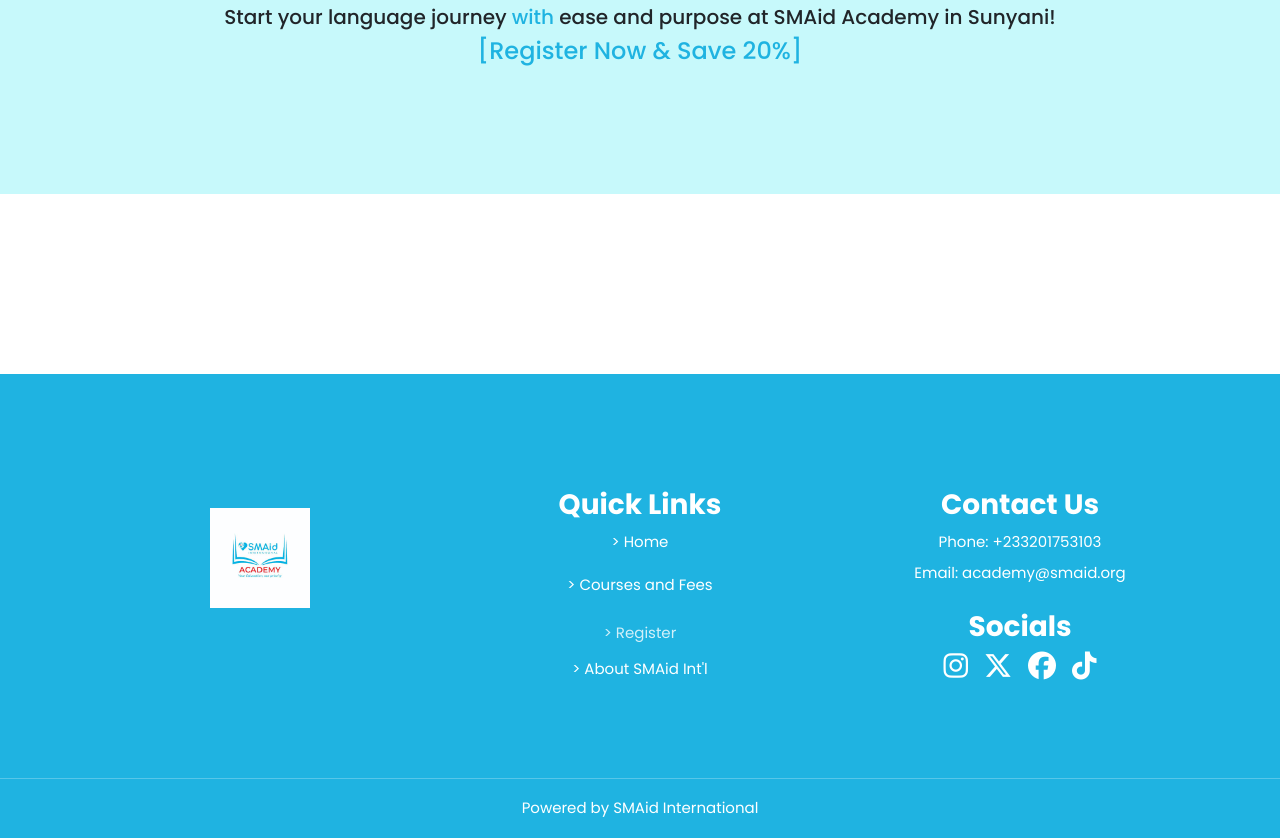
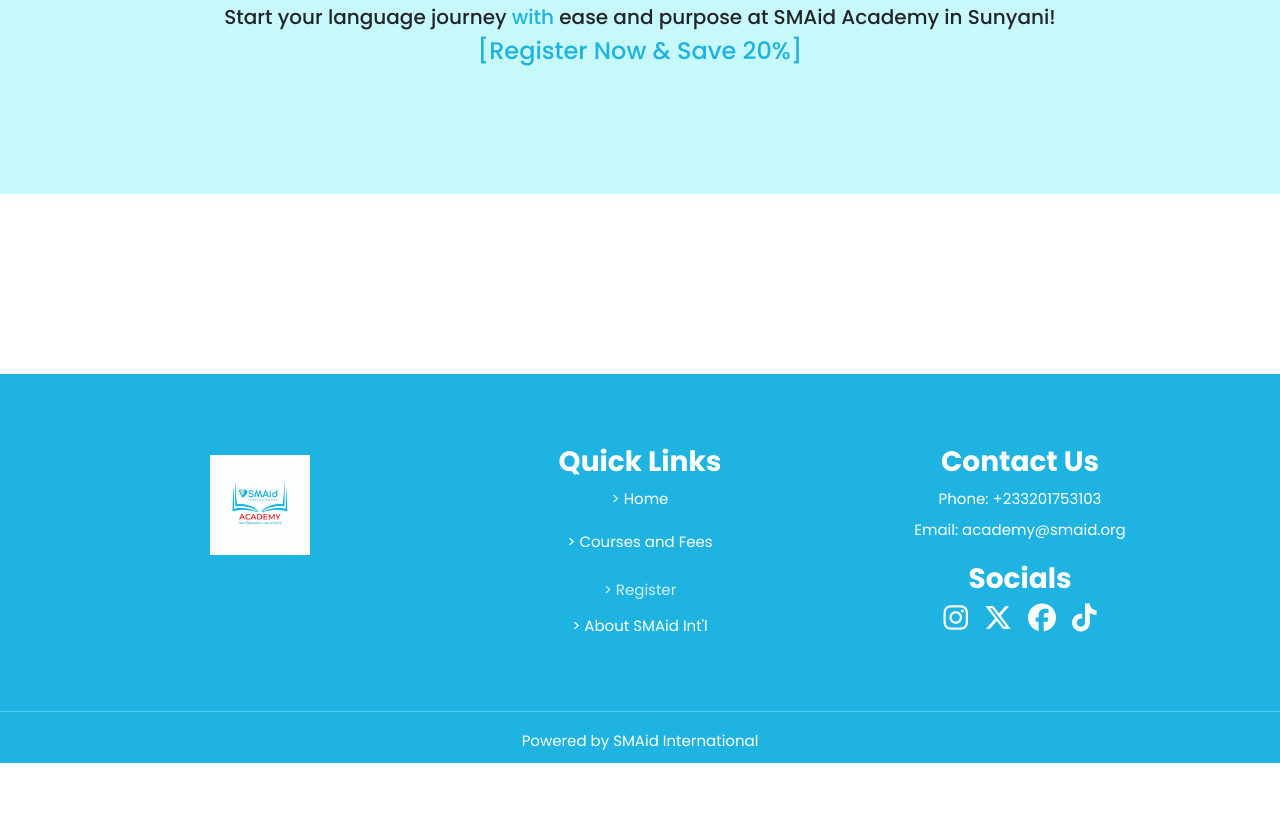
Before and after one commit to BabatundeJimoh/smaid, a website: page Home.html in a window 1280 px wide. Shown: the part 3380-4218 px from the top of the page. After the commit the page ends 4143 px from the top, so only its background shows below. Drawn offline with nearby package versions, Linux system fonts and the light colour scheme; a web font is replaced by a local one.

Commit message:
footer corrected

```diff
--- a/Home.html
+++ b/Home.html
@@ -331,16 +331,16 @@
 
       <footer class="footer text-white">
         <!-- Top Section -->
-        <div class="footer-top py-4" style="background-color: #1fb3e1;">
+        <div class="footer-top py-3" style="background-color: #1fb3e1;">
           <div class="container">
-            <div class="row text-center" style="padding-top: 90px;">
+            <div class="row text-center" style="padding-top: 55px;">
               <!-- Logo Section -->
-              <div class="col-md-4 d-flex flex-column align-items-center mb-4">
-                <img src="./images/Acadamy-logo.jpg" style="max-width: 100px; height: auto; margin-top: 20px;">
+              <div class="col-md-4 d-flex flex-column align-items-center mb-3">
+                <img src="./images/Acadamy-logo.jpg" style="max-width: 100px; height: auto; margin-top: 10px;">
               </div>
 
               <!-- Quick Links Section -->
-              <div class="col-md-4 d-flex flex-column align-items-center mb-4">
+              <div class="col-md-4 d-flex flex-column align-items-center mb-3">
                 <h3><b>Quick Links</b></h3>
                 <p><a href="#" class="text-white text-decoration-none"> > Home</a></p>
                 <p><a href="#" class="text-white text-decoration-none"> > Courses and Fees</a></p>
@@ -350,14 +350,11 @@
 
               <!-- Socials Section -->
               <div class="col-md-4 d-flex flex-column align-items-center">
-              <h3><b>Contact Us</b></h3>
-              <p class="mb-1"> Phone: +233201753103</p>
-                <p class="mb-1"> Email: academy@smaid.org</p>
+                <h3><b>Contact Us</b></h3>
+                <p class="mb-1">Phone: +233201753103</p>
+                <p class="mb-1">Email: academy@smaid.org</p>
 
-
-
-
-                <h3 style="padding-top: 20px;"><b>Socials</b></h3>
+                <h3 style="padding-top: 15px;"><b>Socials</b></h3>
                 <div class="d-flex gap-3">
                   <a href="https://instagram.com" target="_blank"><i class="fab fa-instagram fs-3 text-white"></i></a>
                   <a href="https://x.com" target="_blank"><i class="fab fa-x-twitter fs-3 text-white"></i></a>
@@ -370,19 +367,15 @@
         </div>
 
         <!-- Bottom Section -->
-        <div class="footer-bottom py-3" style="background-color: #1fb3e1;">
+        <div class="footer-bottom py-2" style="background-color: #1fb3e1; padding-top: 10px; padding-bottom: 10px;">
           <hr>
           <div class="container">
             <div class="row align-items-center text-center">
-              <div class="col-md-4">
-
-              </div>
+              <div class="col-md-4"></div>
               <div class="col-md-4">
                 <p class="mb-0">Powered by SMAid International</p>
               </div>
-              <div class="col-md-4">
-
-              </div>
+              <div class="col-md-4"></div>
             </div>
           </div>
         </div>
```
